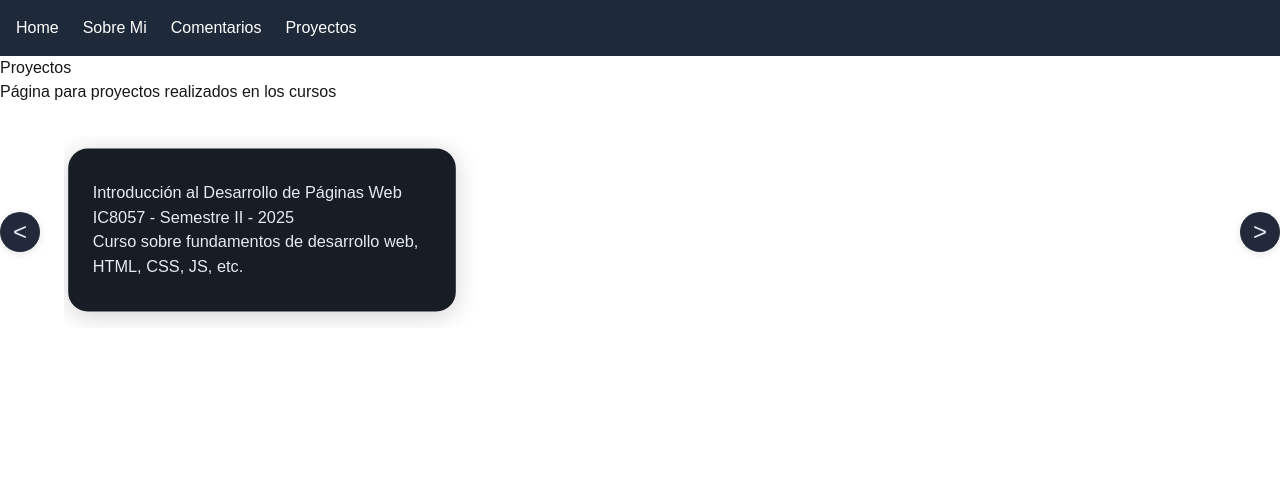
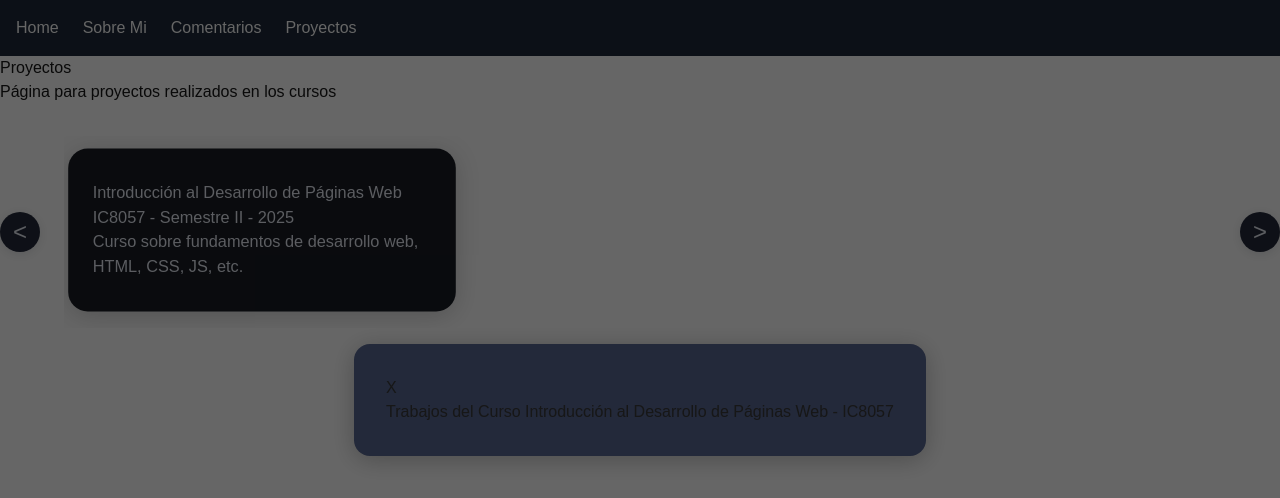
Before and after one commit to Seraf1n0/Front-Portfolio, a Next.js app: page /projects in a window 1280 px wide. Both pictures are taken after a click on the button 262 px from the left and 232 px from the top of the page. Shown: the top 498 px of the page. Built offline with nearby package versions, Linux system fonts and the light colour scheme.

Commit message:
Se crea un componente Modal para mostrar cada curso y sus proyectos.

```diff
--- a/src/app/projects/page.tsx
+++ b/src/app/projects/page.tsx
@@ -1,21 +1,38 @@
+"use client";
 import "../../styles/projects.css";
+import React, {useState} from "react";
+import ModalTrabajos from "@/components/ModalTrabajos";
 import Carousel from "@/components/Carousel";
 import CardCurso from "@/components/CardCurso";
 
 export default function ProjectsPage() {
+  const [cursoSeleccionado, setCursoSeleccionado] = useState<null | { codigo: string; nombre: string; }>(null);
+
   return (
     <main className="projects-container">
       <h1>Proyectos</h1>
       <p>Página para proyectos realizados en los cursos</p>
       <Carousel>
+        {/* card estatica, luego dinamica con fetch a backend */}
         <CardCurso
           codigo="IC8057"
           nombre="Introducción al Desarrollo de Páginas Web"
           semestre="II"
           periodo="2025"
           descripcion="Curso sobre fundamentos de desarrollo web, HTML, CSS, JS, etc."
+          onclick={() => setCursoSeleccionado({
+            codigo: "IC8057",
+            nombre: "Introducción al Desarrollo de Páginas Web"
+          })}
         />
       </Carousel>
+      <ModalTrabajos open={!!cursoSeleccionado} onClose={() => setCursoSeleccionado(null)}>
+        <h2>Trabajos del Curso {cursoSeleccionado?.nombre} - {cursoSeleccionado?.codigo}</h2>
+        <section className="trabajos-list">
+
+        </section>
+        {/* cardsTrabajo y filtros */}
+      </ModalTrabajos>
     </main>
   );
 }
--- a/src/components/Carousel.tsx
+++ b/src/components/Carousel.tsx
@@ -1,4 +1,3 @@
-"use client";
 import React, { useRef } from "react";
 import "../styles/components.css";
 
--- /dev/null
+++ b/src/components/ModalTrabajos.tsx
@@ -0,0 +1,20 @@
+import React from "react";
+import "../styles/components.css";
+
+interface ModalTrabajosProps {
+    open: boolean;
+    onClose: () => void;
+    children: React.ReactNode;
+}
+
+export default function ModalTrabajos({ open, onClose, children }: ModalTrabajosProps) {
+    if (!open) return null;
+    return (
+        <div className="modal-overlay" onClick={onClose}>
+            <div className="modal-content" onClick={(e) => e.stopPropagation()}>
+                <button className="modal-close-button" onClick={onClose}>X</button>
+                {children}
+            </div>
+        </div>
+    );
+};
--- a/src/styles/components.css
+++ b/src/styles/components.css
@@ -1,5 +1,38 @@
 /* Estilos base para componentes reutilizables */
 
+/* ModalTrabajos */
+.modal-overlay {
+	position: fixed;
+	top: 0; left: 0; right: 0; bottom: 0;
+	width: 100%;
+	height: 100%;
+	background: rgba(0, 0, 0, 0.6);
+	display: flex;
+	justify-content: center;
+	align-items: center;
+	z-index: 1000;
+}
+
+.modal-content {
+	background: #23293a;
+	border-radius: 1rem;
+	padding: 2rem;
+	min-width: 320px;
+	max-width: 90vw;
+	box-shadow: 0 4px 24px 0 rgba(0,0,0,0.25);
+	position: relative;
+}
+
+.modal-close {
+	position: absolute;
+	top: 1rem;
+	right: 1rem;
+	background: none;
+	border: none;
+	font-size: 2rem;
+	color: #fff;
+	cursor: pointer;
+}
 
 /* Carousel */
 .carousel-container {
```
